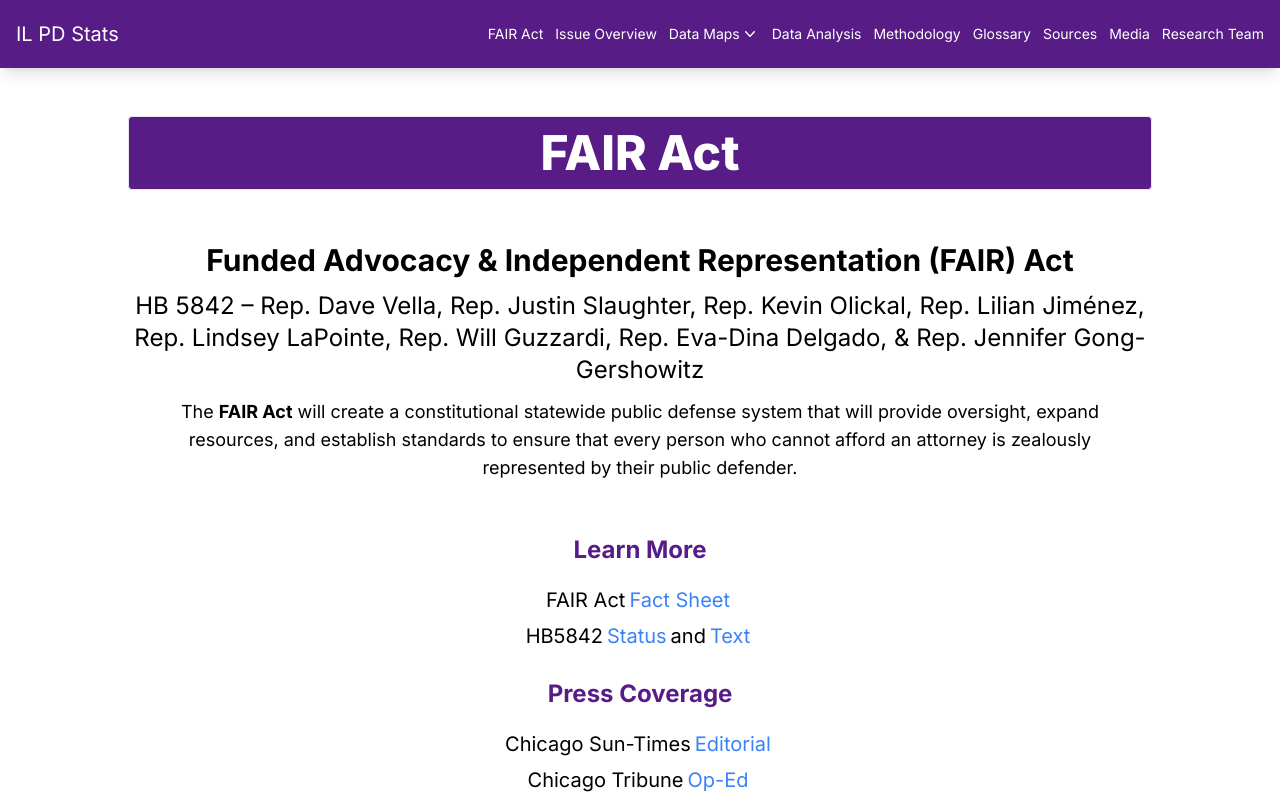
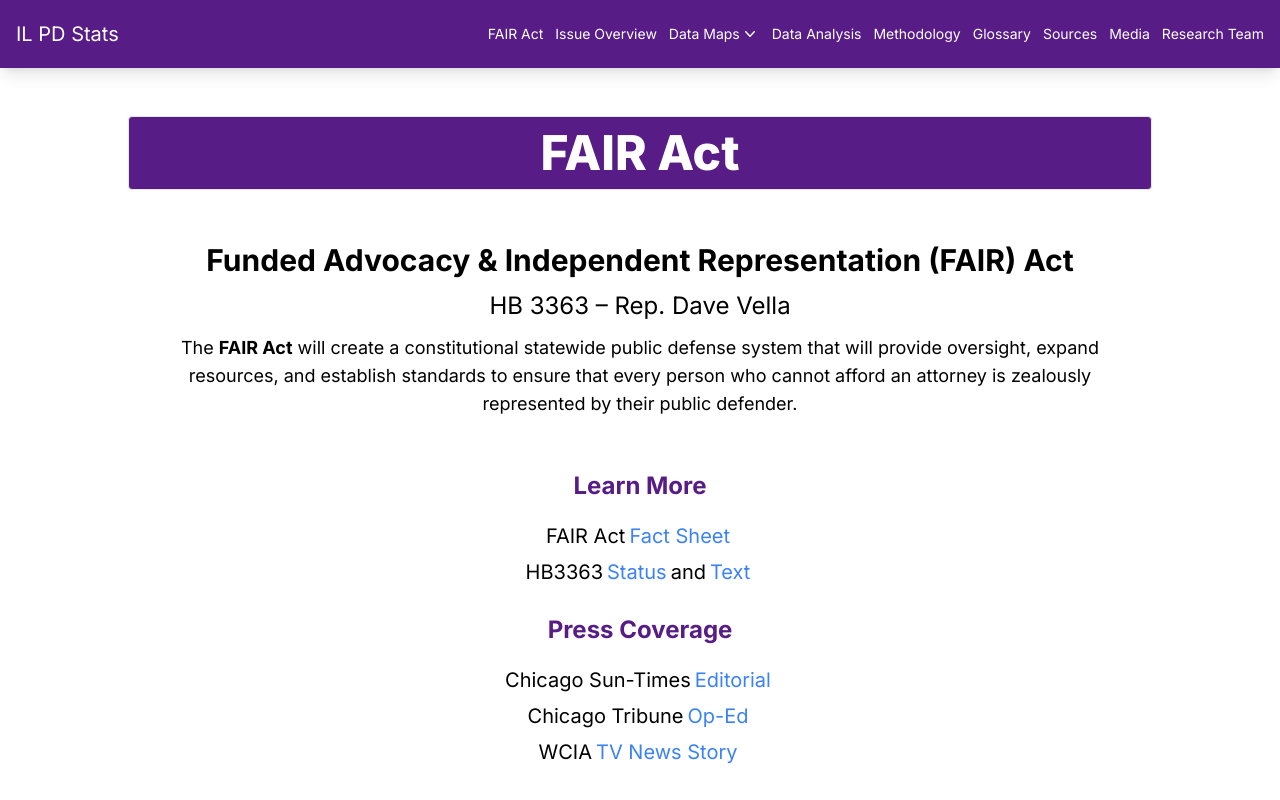
Before and after one commit to hunterMotko/il_pd_st, a Next.js app: page /fairact in a window 1280 px wide. Shown: the top 800 px of the page. Built offline with nearby package versions, Linux system fonts and the light colour scheme.

Commit message:
fair act updates

```diff
--- a/src/app/counties/page.tsx
+++ b/src/app/counties/page.tsx
@@ -1,20 +1,8 @@
 import CountyMap from "@/components/counties/CountyMap";
 import { feature } from "topojson-client";
 import topo from '../../../public/counties-topo.json';
-import { query } from "@/lib/db";
-
-async function getNow() {
-  try {
-    const results = await query('SELECT NOW()')
-    const rows = results?.rows
-    console.log(rows)
-  } catch (error) {
-    console.log('query ERR: ', error)
-  }
-}
 
 export default async function CountiesPage() {
-  getNow()
   const json = JSON.parse(JSON.stringify(topo))
   const topoJson = feature(json, json.objects.counties);
 
--- a/src/app/fairact/page.tsx
+++ b/src/app/fairact/page.tsx
@@ -12,7 +12,7 @@ export default function FairActPage() {
       <div className="grid w-full grid-flow-row gap-x-0 gap-y-1 md:grid-cols-1 md:gap-1 xl:grid-cols-1">
         <h2 className="text-3xl font-bold my-1">Funded Advocacy & Independent Representation (FAIR) Act</h2>
         <h3 className="text-2xl my-1">
-          HB 5842 – Rep. Dave Vella, Rep. Justin Slaughter, Rep. Kevin Olickal, Rep. Lilian Jiménez, Rep. Lindsey LaPointe, Rep. Will Guzzardi, Rep. Eva-Dina Delgado, & Rep. Jennifer Gong-Gershowitz
+          HB 3363 – Rep. Dave Vella
         </h3>
         <p className="text-lg px-3 mx-3 my-1">
           The <span className="font-bold">FAIR Act</span> will create a constitutional statewide public defense system that will provide oversight, expand resources,
@@ -26,17 +26,17 @@ export default function FairActPage() {
             FAIR Act
             <Link
               target="_blank"
-              href="https://drive.google.com/file/d/1lHJj2Ej6ZTatXa3HXQ-X-ctQZ4r5ZXWo/view?usp=sharing"
+              href="https://drive.google.com/file/d/1AAZv3-kyZefbLX5HuWY_gUZRoWh5T45q/view"
               className="mx-1 text-blue-500 hover:text-purple-900 hover:underline"
             >
               Fact Sheet
             </Link>
           </div>
           <div className="text-xl">
-            HB5842
+            HB3363
             <Link
               target="_blank"
-              href="https://www.ilga.gov/legislation/BillStatus.asp?DocNum=5842&GAID=17&DocTypeID=HB&LegID=154862&SessionID=112&SpecSess=&Session=&GA=103"
+              href="https://www.ilga.gov/legislation/billstatus.asp?DocNum=3363&GAID=18&GA=104&DocTypeID=HB&LegID=161896&SessionID=114"
               className="mx-1 text-blue-500 hover:text-purple-900 hover:underline"
             >
               Status
@@ -44,7 +44,7 @@ export default function FairActPage() {
             and
             <Link
               target="_blank"
-              href="https://ilga.gov/legislation/fulltext.asp?DocName=&SessionId=112&GA=103&DocTypeId=HB&DocNum=5842&GAID=17&LegID=154862&SpecSess=&Session="
+              href="https://www.ilga.gov/legislation/fulltext.asp?DocName=&SessionId=114&GA=104&DocTypeId=HB&DocNum=3363&GAID=18&LegID=161896&SpecSess=&Session="
               className="mx-1 text-blue-500 hover:text-purple-900 hover:underline"
             >
               Text
```
